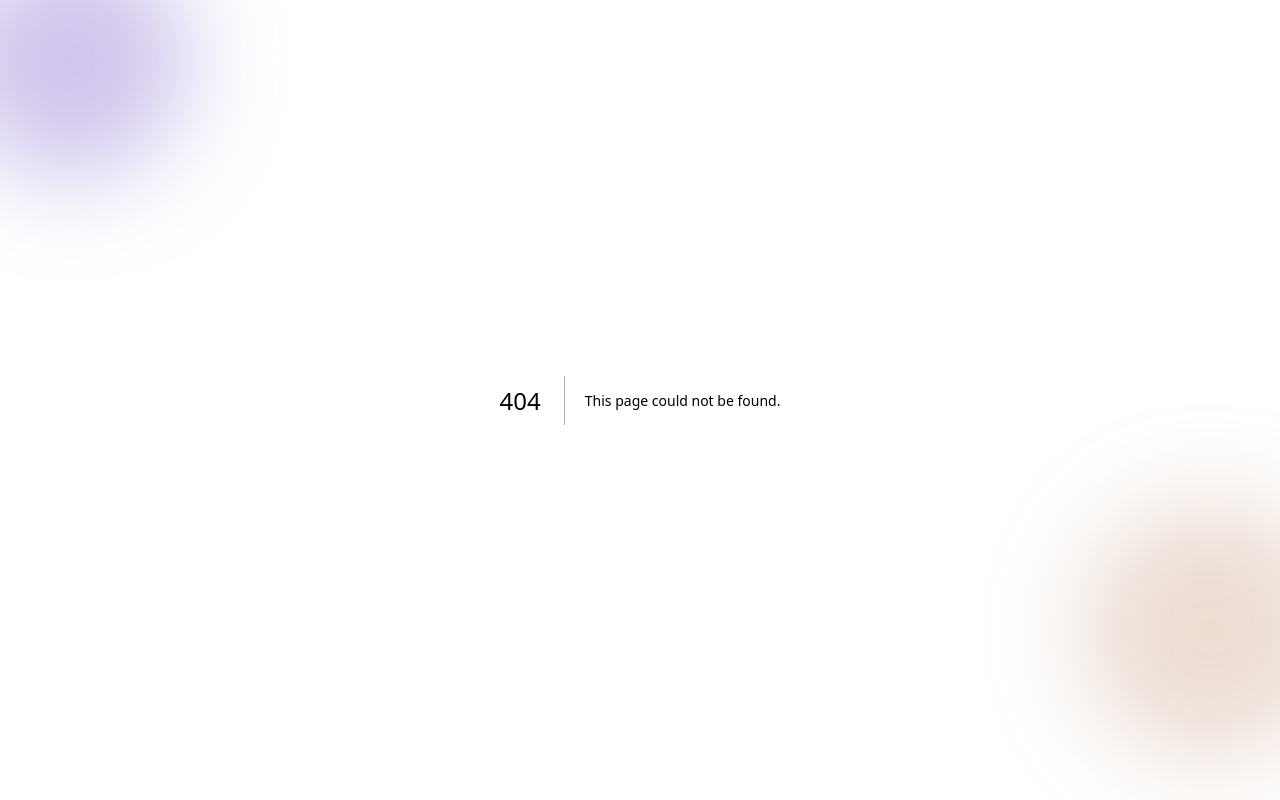
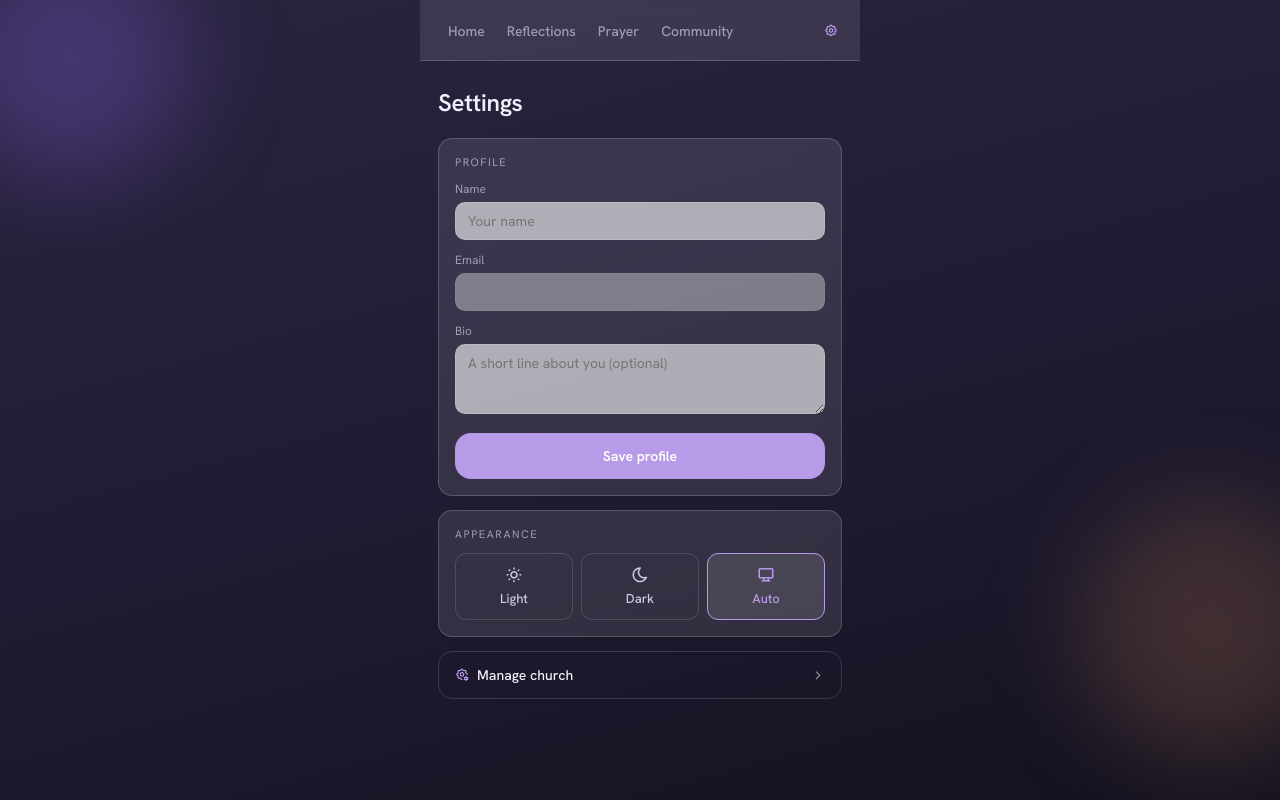
Before and after one commit to jongson10/devotional, a Next.js app: page /settings in a window 1280 px wide. Before the commit this address had no page. Built offline with nearby package versions, Linux system fonts and the light colour scheme; no server answers; the database is empty; sample sign-in values are in the browser's storage.

Commit message:
User settings (name/bio/theme) for all; inline reply + prayer icon; delete own replies

```diff
--- a/app/api/comments/route.ts
+++ b/app/api/comments/route.ts
@@ -31,3 +31,15 @@ export async function POST(req: NextRequest) {
   });
   return NextResponse.json({ comment: { id: comment.id } });
 }
+
+// Delete your own reply (cascades any nested replies/reactions).
+export async function DELETE(req: NextRequest) {
+  const user = await requireUser();
+  if (!user) return NextResponse.json({ error: "unauthorized" }, { status: 401 });
+  const id = new URL(req.url).searchParams.get("id");
+  if (!id) return NextResponse.json({ error: "bad request" }, { status: 400 });
+  const own = await (prisma as any).comment.findFirst({ where: { id, userId: user.id }, select: { id: true } });
+  if (!own) return NextResponse.json({ error: "forbidden" }, { status: 403 });
+  await (prisma as any).comment.delete({ where: { id } });
+  return NextResponse.json({ ok: true });
+}
--- a/app/api/profile/route.ts
+++ b/app/api/profile/route.ts
@@ -5,9 +5,11 @@ export const dynamic = "force-dynamic";
 export async function PATCH(req: NextRequest) {
   const user = await requireUser();
   if (!user) return NextResponse.json({ error: "unauthorized" }, { status: 401 });
-  const { name } = await req.json();
-  const clean = String(name ?? "").trim().slice(0, 60);
-  if (!clean) return NextResponse.json({ error: "bad request" }, { status: 400 });
-  await prisma.user.update({ where: { id: user.id }, data: { name: clean } });
-  return NextResponse.json({ name: clean });
+  const body = await req.json();
+  const data: any = {};
+  if (typeof body.name === "string") { const clean = body.name.trim().slice(0, 60); if (clean) data.name = clean; }
+  if (typeof body.bio === "string") { data.bio = body.bio.trim().slice(0, 300) || null; }
+  if (Object.keys(data).length === 0) return NextResponse.json({ error: "bad request" }, { status: 400 });
+  await prisma.user.update({ where: { id: user.id }, data });
+  return NextResponse.json({ ok: true });
 }
--- /dev/null
+++ b/app/settings/page.tsx
@@ -0,0 +1,13 @@
+import { redirect } from "next/navigation";
+import { requireUser } from "@/lib/auth";
+import { prisma } from "@/lib/prisma";
+import SettingsView from "@/components/SettingsView";
+import TopBar from "@/components/TopBar";
+export const dynamic = "force-dynamic";
+export default async function SettingsPage() {
+  const user = await requireUser();
+  if (!user) redirect("/login");
+  const me: any = await prisma.user.findUnique({ where: { id: user.id }, select: { name: true, email: true, bio: true } as any });
+  const isAdmin = user.role !== "MEMBER";
+  return (<><TopBar isAdmin={isAdmin} /><SettingsView name={me?.name ?? ""} email={me?.email ?? ""} bio={me?.bio ?? ""} isAdmin={isAdmin} /></>);
+}
--- /dev/null
+++ b/components/SettingsView.tsx
@@ -0,0 +1,69 @@
+"use client";
+import { useState } from "react";
+import Link from "next/link";
+import { useRouter } from "next/navigation";
+import { useTheme } from "./ThemeProvider";
+
+const inputStyle: React.CSSProperties = { background: "rgba(255,255,255,0.6)", border: "1px solid var(--line)", borderRadius: 10, padding: "9px 12px", fontSize: 14, width: "100%" };
+const THEMES: { key: "dawn" | "night" | "auto"; label: string; icon: string }[] = [
+  { key: "dawn", label: "Light", icon: "ti-sun" },
+  { key: "night", label: "Dark", icon: "ti-moon" },
+  { key: "auto", label: "Auto", icon: "ti-device-desktop" },
+];
+
+export default function SettingsView({ name, email, bio, isAdmin }: { name: string; email: string; bio: string; isAdmin: boolean }) {
+  const router = useRouter();
+  const { mode, setMode } = useTheme();
+  const [n, setN] = useState(name);
+  const [b, setB] = useState(bio);
+  const [saved, setSaved] = useState(false);
+  const [busy, setBusy] = useState(false);
+
+  async function save() {
+    setBusy(true);
+    await fetch("/api/profile", { method: "PATCH", headers: { "Content-Type": "application/json" }, body: JSON.stringify({ name: n, bio: b }) });
+    setBusy(false); setSaved(true); setTimeout(() => setSaved(false), 2200); router.refresh();
+  }
+
+  return (
+    <div style={{ padding: "26px 18px", maxWidth: 480, margin: "0 auto" }}>
+      <h1 style={{ fontSize: 24, fontWeight: 600, letterSpacing: "-0.01em", marginBottom: 20 }}>Settings</h1>
+
+      <div className="glass" style={{ borderRadius: 14, padding: 16, marginBottom: 14 }}>
+        <div className="label" style={{ marginBottom: 12 }}>Profile</div>
+        <label style={{ display: "block", marginBottom: 12 }}>
+          <span style={{ display: "block", fontSize: 12, color: "var(--muted)", marginBottom: 5 }}>Name</span>
+          <input style={inputStyle} value={n} onChange={(e) => setN(e.target.value)} placeholder="Your name" />
+        </label>
+        <label style={{ display: "block", marginBottom: 12 }}>
+          <span style={{ display: "block", fontSize: 12, color: "var(--muted)", marginBottom: 5 }}>Email</span>
+          <input style={{ ...inputStyle, opacity: 0.6 }} value={email} disabled />
+        </label>
+        <label style={{ display: "block", marginBottom: 14 }}>
+          <span style={{ display: "block", fontSize: 12, color: "var(--muted)", marginBottom: 5 }}>Bio</span>
+          <textarea style={{ ...inputStyle, minHeight: 70, resize: "vertical" }} value={b} onChange={(e) => setB(e.target.value)} placeholder="A short line about you (optional)" maxLength={300} />
+        </label>
+        <button className="btn-primary" onClick={save} disabled={busy}>Save profile</button>
+        {saved && <div style={{ fontSize: 12, color: "var(--accent)", marginTop: 8, textAlign: "center" }}>Saved.</div>}
+      </div>
+
+      <div className="glass" style={{ borderRadius: 14, padding: 16, marginBottom: 14 }}>
+        <div className="label" style={{ marginBottom: 12 }}>Appearance</div>
+        <div style={{ display: "flex", gap: 8 }}>
+          {THEMES.map((t) => (
+            <button key={t.key} onClick={() => setMode(t.key)} style={{ flex: 1, border: `1px solid ${mode === t.key ? "var(--accent)" : "var(--line)"}`, background: mode === t.key ? "var(--glassBg)" : "transparent", color: mode === t.key ? "var(--accent)" : "var(--body)", borderRadius: 11, padding: "12px 8px", fontSize: 13, fontWeight: 500, display: "flex", flexDirection: "column", alignItems: "center", gap: 6 }}>
+              <i className={`ti ${t.icon}`} style={{ fontSize: 18 }} /> {t.label}
+            </button>
+          ))}
+        </div>
+      </div>
+
+      {isAdmin && (
+        <Link href="/admin" style={{ display: "flex", alignItems: "center", justifyContent: "space-between", padding: "14px 16px", borderRadius: 14, border: "1px solid var(--line)", color: "var(--ink)", fontSize: 14, fontWeight: 500 }}>
+          <span><i className="ti ti-settings-cog" style={{ color: "var(--accent)", marginRight: 8 }} />Manage church</span>
+          <i className="ti ti-chevron-right" style={{ color: "var(--muted)" }} />
+        </Link>
+      )}
+    </div>
+  );
+}
--- a/components/TopBar.tsx
+++ b/components/TopBar.tsx
@@ -1,7 +1,7 @@
 "use client";
 import Link from "next/link";
 import { usePathname } from "next/navigation";
-export default function TopBar({ isAdmin = false }: { isAdmin?: boolean }) {
+export default function TopBar({ isAdmin: _isAdmin = false }: { isAdmin?: boolean }) {
   const path = usePathname();
   if (path?.startsWith("/admin") || path?.startsWith("/login")) return null;
   const is = (href: string) => href === "/" ? path === "/" : path?.startsWith(href);
@@ -13,7 +13,7 @@ export default function TopBar({ isAdmin = false }: { isAdmin?: boolean }) {
         <Link href="/prayer" className={is("/prayer") ? "active" : ""}>Prayer</Link>
         <Link href="/community" className={is("/community") ? "active" : ""}>Community</Link>
       </div>
-      {isAdmin && (<Link href="/admin" aria-label="Admin" className="top-bar-gear"><i className="ti ti-settings" /></Link>)}
+      <Link href="/settings" aria-label="Settings" className="top-bar-gear"><i className="ti ti-settings" /></Link>
     </nav>
   );
 }
```
Also changed, not shown: components/DailyFlow.tsx (+4 -8 lines), components/PrayerRoom.tsx (+2 -5 lines), components/ReflectionsFeed.tsx (+2 -6 lines), components/Thread.tsx (+33 -12 lines), 1 other file (tests, documents, lock files or other folders).
